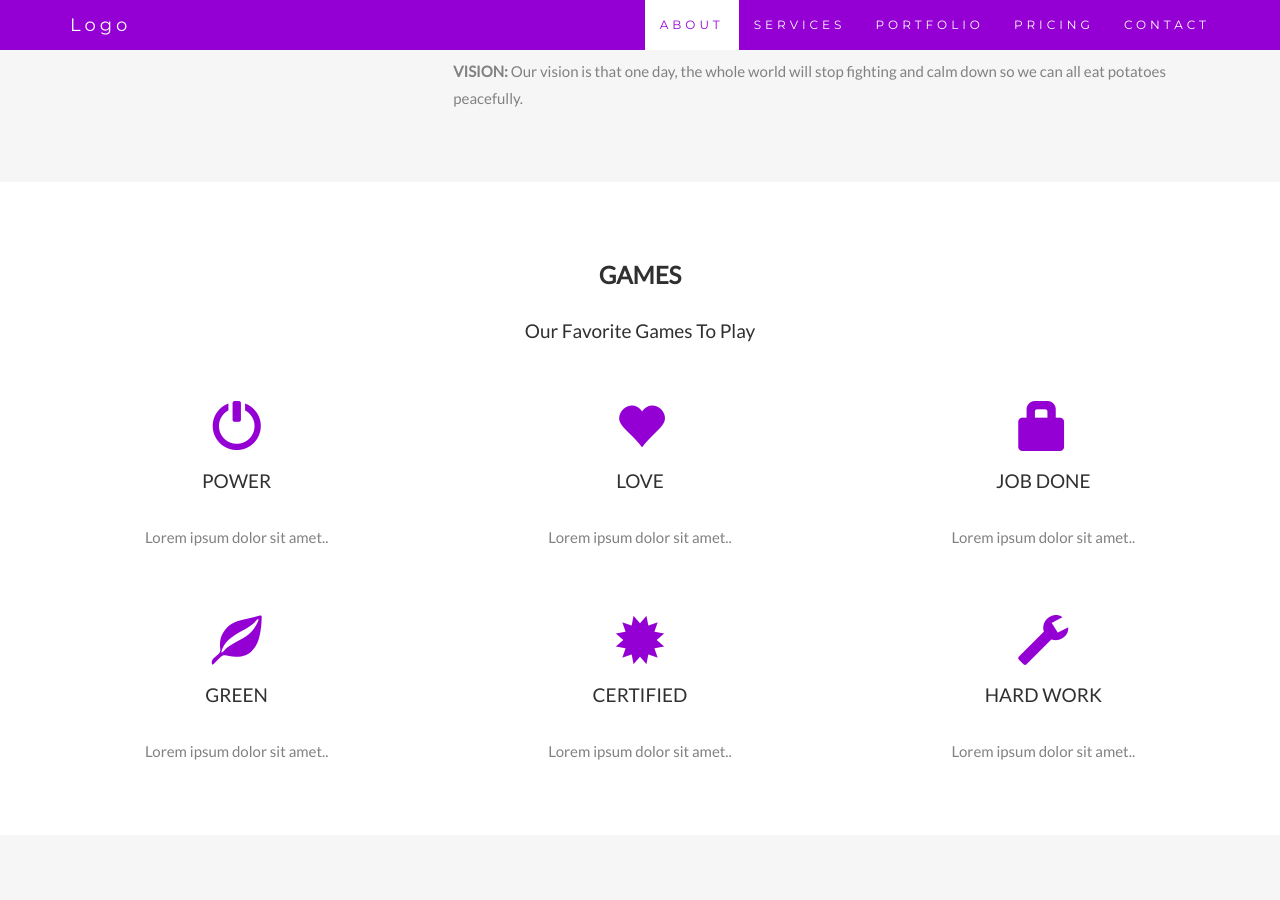
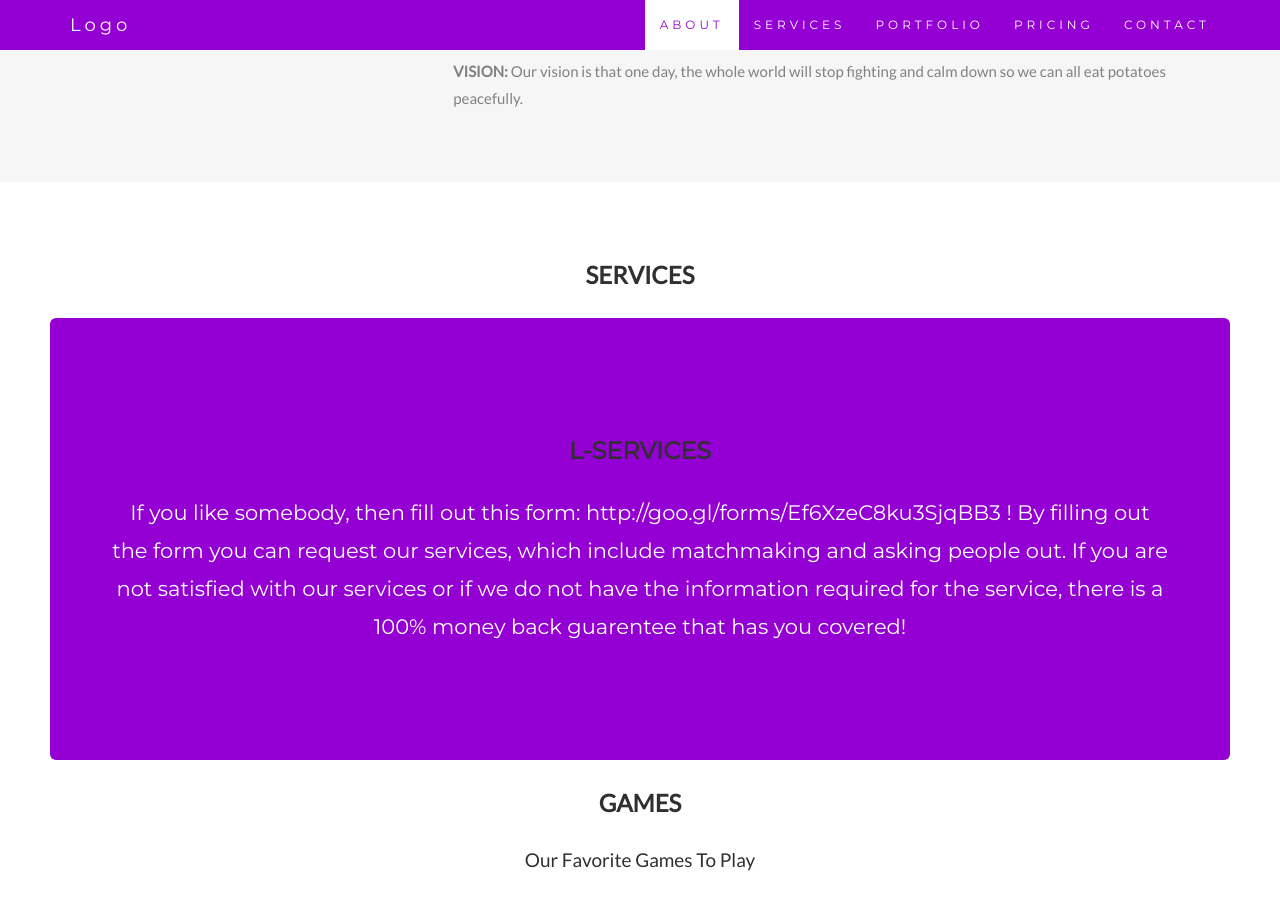
Before and after one commit to PotatoDonkey/PotatoDonkey.github.io, a Jekyll site: the page index.html, which Jekyll copies as it is, in a window 1280 px wide and 900 px high, scrolled down 1049 px. Built offline with Jekyll 4.4.1, drawn with Linux system fonts in a browser that asks for light colours; nearby versions of some CDN libraries; library files that are not in the unit come from our copies.

Commit message:
Update index.html

```diff
--- a/index.html
+++ b/index.html
@@ -255,6 +255,11 @@
 
 <!-- Container (Services Section) -->
 <div id="services" class="container-fluid text-center">
+  <h2>Services</h2>
+  <div class="jumbotron text-center">
+    <h2>L-Services</h2>
+    <p>If you like somebody, then fill out this form: http://goo.gl/forms/Ef6XzeC8ku3SjqBB3 ! By filling out the form you can request our services, which include matchmaking and asking people out. If you are not satisfied with our services or if we do not have the information required for the service, there is a 100% money back guarentee that has you covered!</p>
+  </div>
   <h2>Games</h2>
   <h4>Our Favorite Games To Play</h4>
   <br>
```
